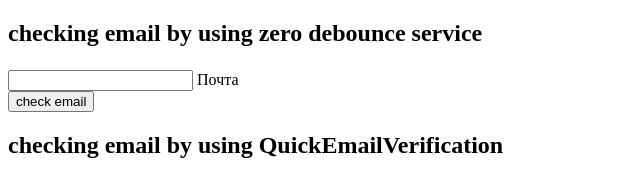
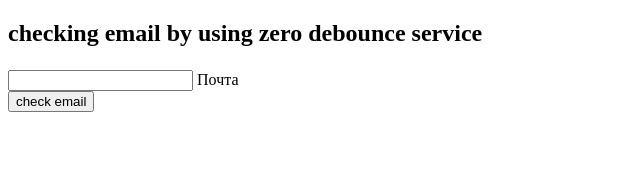
Before and after one commit to AVerba/emailValidationByZeroBounce, a plain HTML site: page index.html in a window 1280 px wide. Shown: the whole page, without its empty margins (0-640 px from the left). Drawn offline with Linux system fonts and the light colour scheme.

Commit message:
Deploying to gh-pages from @ AVerba/emailValidationByZeroBounce@56caf2b01ad6106aa65b6a99c7169521f19b573a 🚀

```diff
--- a/index.html
+++ b/index.html
@@ -1 +1 @@
-<!DOCTYPE html><html lang="ru"><head><meta charset="utf-8"><meta name="viewport" content="width=device-width, initial-scale=1.0"><title>Page title</title><link rel="stylesheet" href="/emailValidationByZeroBounce/index.12ea9b2f.css"><script type="module" src="/emailValidationByZeroBounce/index.8a51990b.js"></script><script src="/emailValidationByZeroBounce/index.03ce176e.js" nomodule="" defer></script></head><body> <section class="wrapper"> <div class="main"> <h2 class="main__title">checking email by using zero debounce service </h2> <form class="form"> <label class="form__field"> <input type="email" class="form__input form__input1" name="email" autocomplete="off"> <span class="form__label">Почта</span> <span class="form__icon"> <svg class="field-icon" width="18" height="18"> <use href="/emailValidationByZeroBounce/modal.38d394c2.svg#modal-email"></use> </svg> </span> </label> </form> <button type="button" class="check-btn check-btn1">check email</button> <h2 class="main__title">checking email by using QuickEmailVerification</h2>             </div> </section> </body></html>
+<!DOCTYPE html><html lang="ru"><head><meta charset="utf-8"><meta name="viewport" content="width=device-width, initial-scale=1.0"><title>Page title</title><link rel="stylesheet" href="/emailValidationByZeroBounce/index.12ea9b2f.css"><script type="module" src="/emailValidationByZeroBounce/index.8a51990b.js"></script><script src="/emailValidationByZeroBounce/index.03ce176e.js" nomodule="" defer></script></head><body> <section class="wrapper"> <div class="main"> <h2 class="main__title">checking email by using zero debounce service </h2> <form class="form"> <label class="form__field"> <input type="email" class="form__input form__input1" name="email" autocomplete="off"> <span class="form__label">Почта</span> <span class="form__icon"> <svg class="field-icon" width="18" height="18"> <use href="/emailValidationByZeroBounce/modal.38d394c2.svg#modal-email"></use> </svg> </span> </label> </form> <button type="button" class="check-btn check-btn1">check email</button>              </div> </section> </body></html>
```
